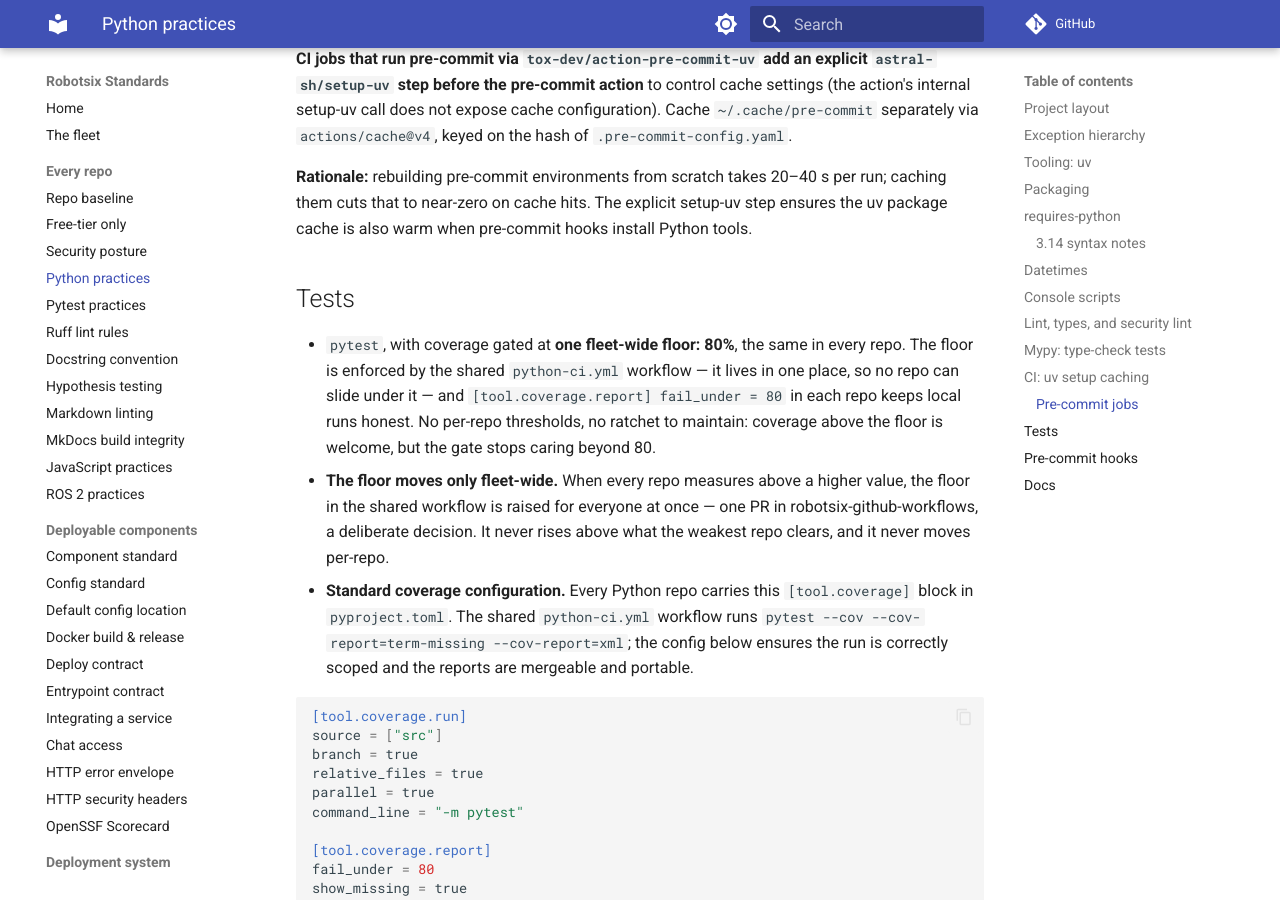
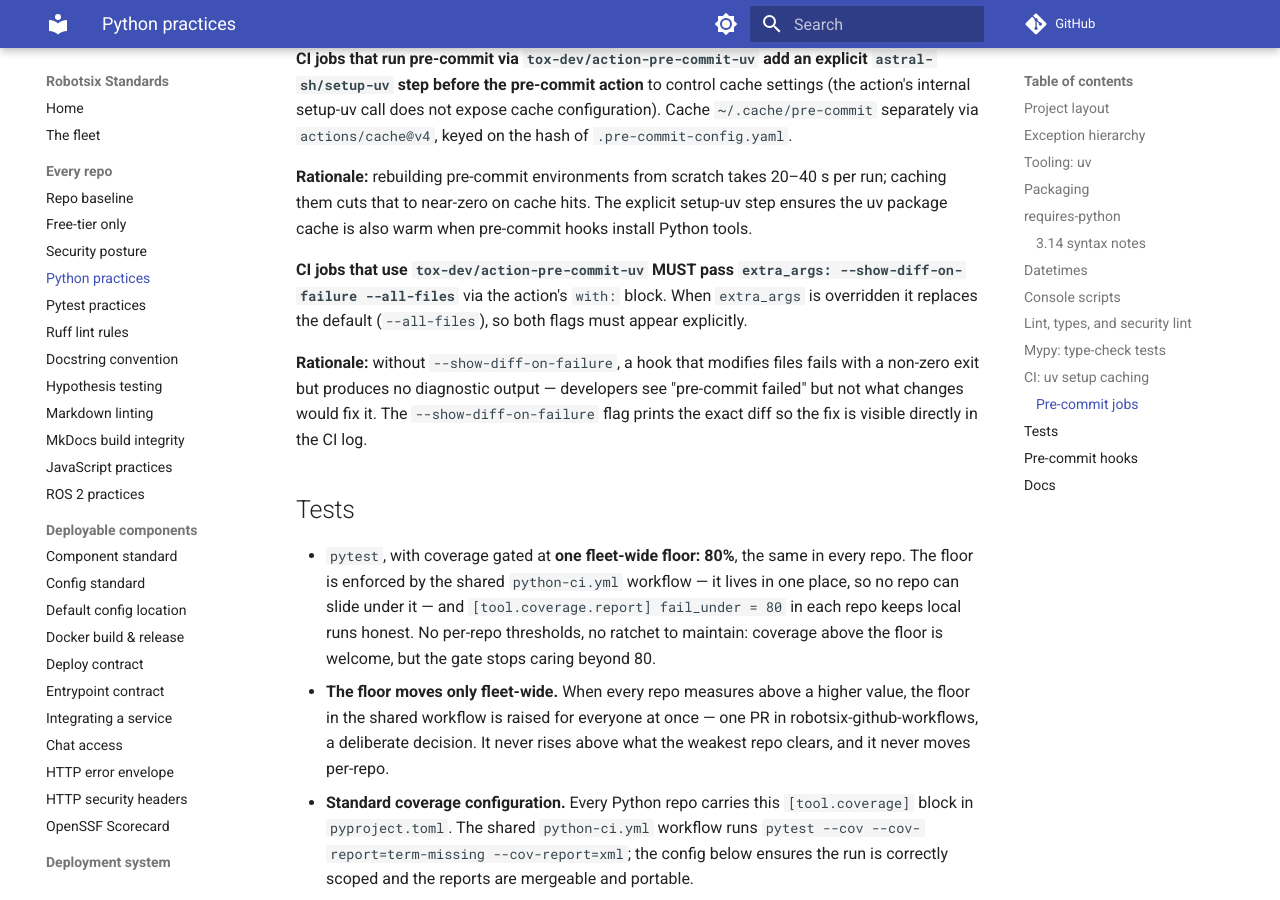
Before and after one commit to damien-robotsix/robotsix-standards, an MkDocs documentation site: the page built from docs/python.md, in a window 1280 px wide and 900 px high, scrolled down 6038 px. Built offline with MkDocs 1.6.1 and Material for MkDocs 9.7.7, drawn with Linux system fonts in a browser that asks for light colours; comment, search, counter and statistics services are not loaded.

Commit message:
mill: Standardize: pass --show-diff-on-failure to pre-commit in CI (20260724T044007Z-standardize-pass-show-diff-on-failure-to-4eef) (#112)
Co-authored-by: robotsix-mill <mill@robotsix.local>

```diff
--- a/docs/python.md
+++ b/docs/python.md
@@ -282,6 +282,17 @@ expose cache configuration).  Cache `~/.cache/pre-commit` separately via
 explicit setup-uv step ensures the uv package cache is also warm when
 pre-commit hooks install Python tools.
 
+**CI jobs that use `tox-dev/action-pre-commit-uv` MUST pass
+`extra_args: --show-diff-on-failure --all-files`** via the action's
+`with:` block.  When `extra_args` is overridden it replaces the
+default (`--all-files`), so both flags must appear explicitly.
+
+**Rationale:** without `--show-diff-on-failure`, a hook that modifies
+files fails with a non-zero exit but produces no diagnostic output —
+developers see "pre-commit failed" but not what changes would fix it.
+The `--show-diff-on-failure` flag prints the exact diff so the fix is
+visible directly in the CI log.
+
 ## Tests
 
 - `pytest`, with coverage gated at **one fleet-wide floor: 80%**, the same in
```
Also changed, not shown: CHANGELOG.md (+1 -0 lines), changelog.d/20260724T044007Z-standardize-pass-show-diff-on-failure-to-4eef.misc.md (added, +1 -0 lines).
